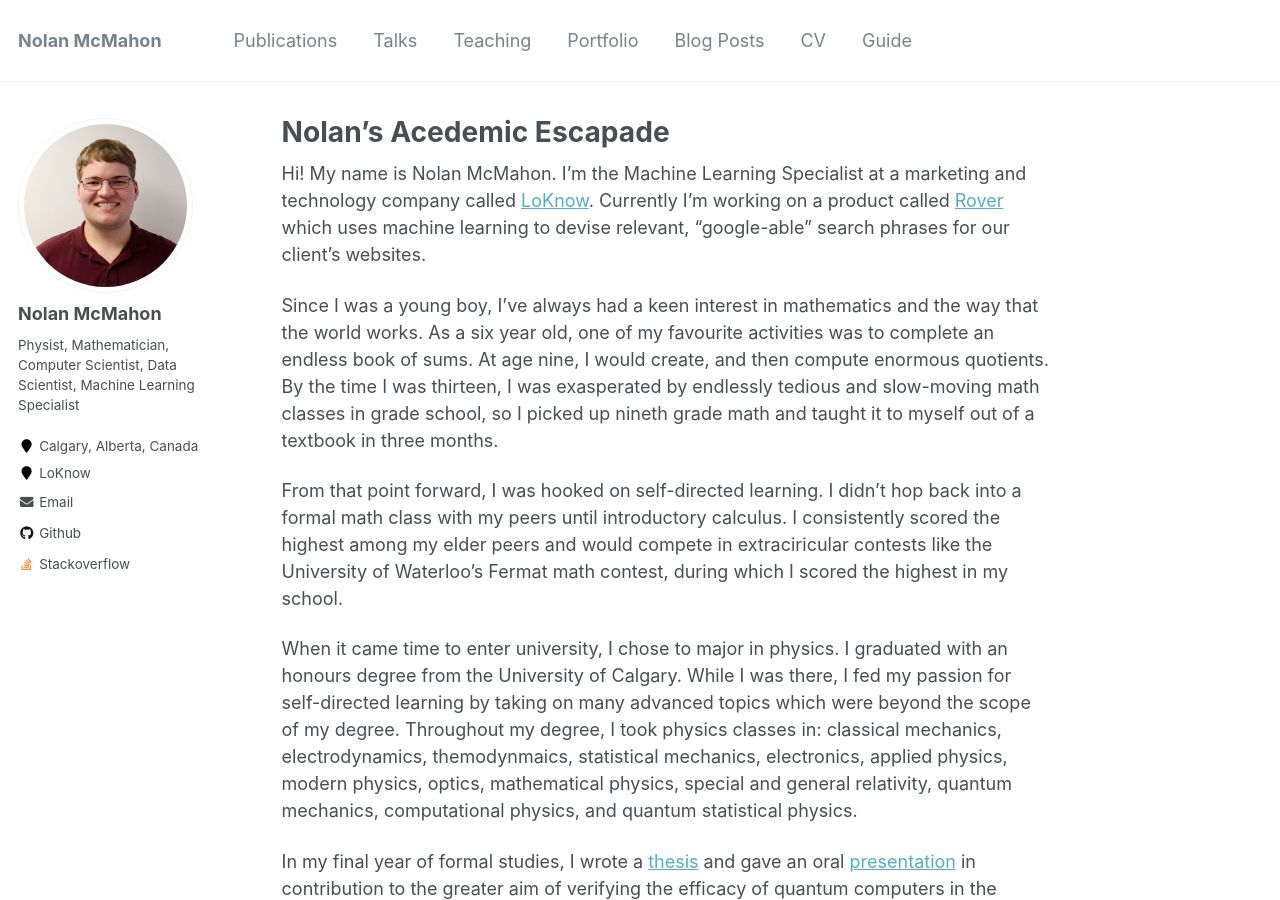
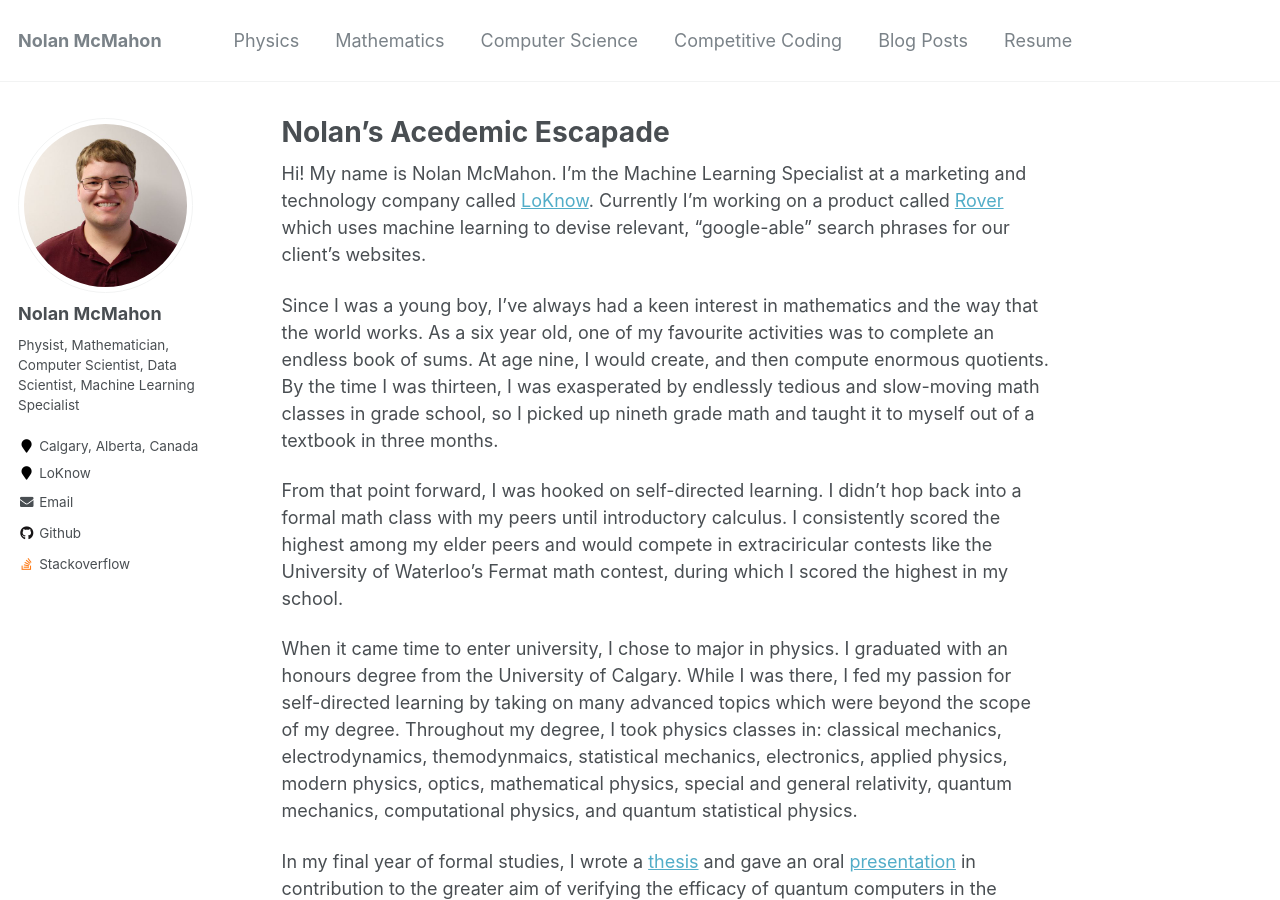
Before and after one commit to NolantheNerd/NolantheNerd.github.io, a Jekyll site: the page built from _pages/about.md, in a window 1280 px wide and 900 px high. Built offline with Jekyll 4.4.1, drawn with Linux system fonts in a browser that asks for light colours.

Commit message:
Changed Navigation

```diff
--- a/_data/navigation.yml
+++ b/_data/navigation.yml
@@ -1,22 +1,19 @@
 # main links links
 main:
-  - title: "Publications"
-    url: /publications/
+  - title: "Physics"
+    url: /physics/
 
-  - title: "Talks"
-    url: /talks/
+  - title: "Mathematics"
+    url: /mathematics/
 
-  - title: "Teaching"
-    url: /teaching/
+  - title: "Computer Science"
+    url: /computer_science/
 
-  - title: "Portfolio"
-    url: /portfolio/
+  - title: "Competitive Coding"
+    url: /competitve_coding/
 
   - title: "Blog Posts"
     url: /year-archive/
 
-  - title: "CV"
-    url: /cv/
-
-  - title: "Guide"
-    url: /markdown/
+  - title: "Resume"
+    url: /resume/
```
